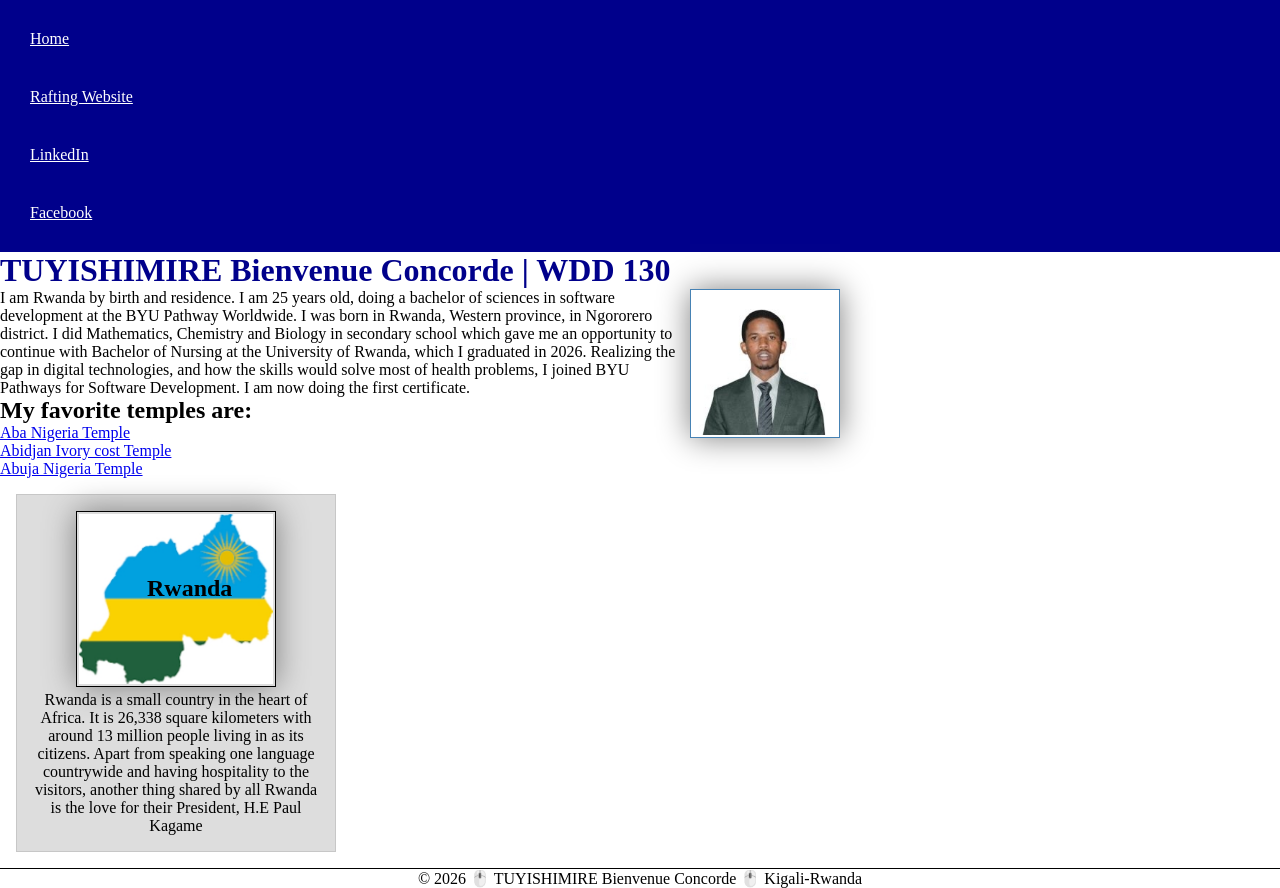
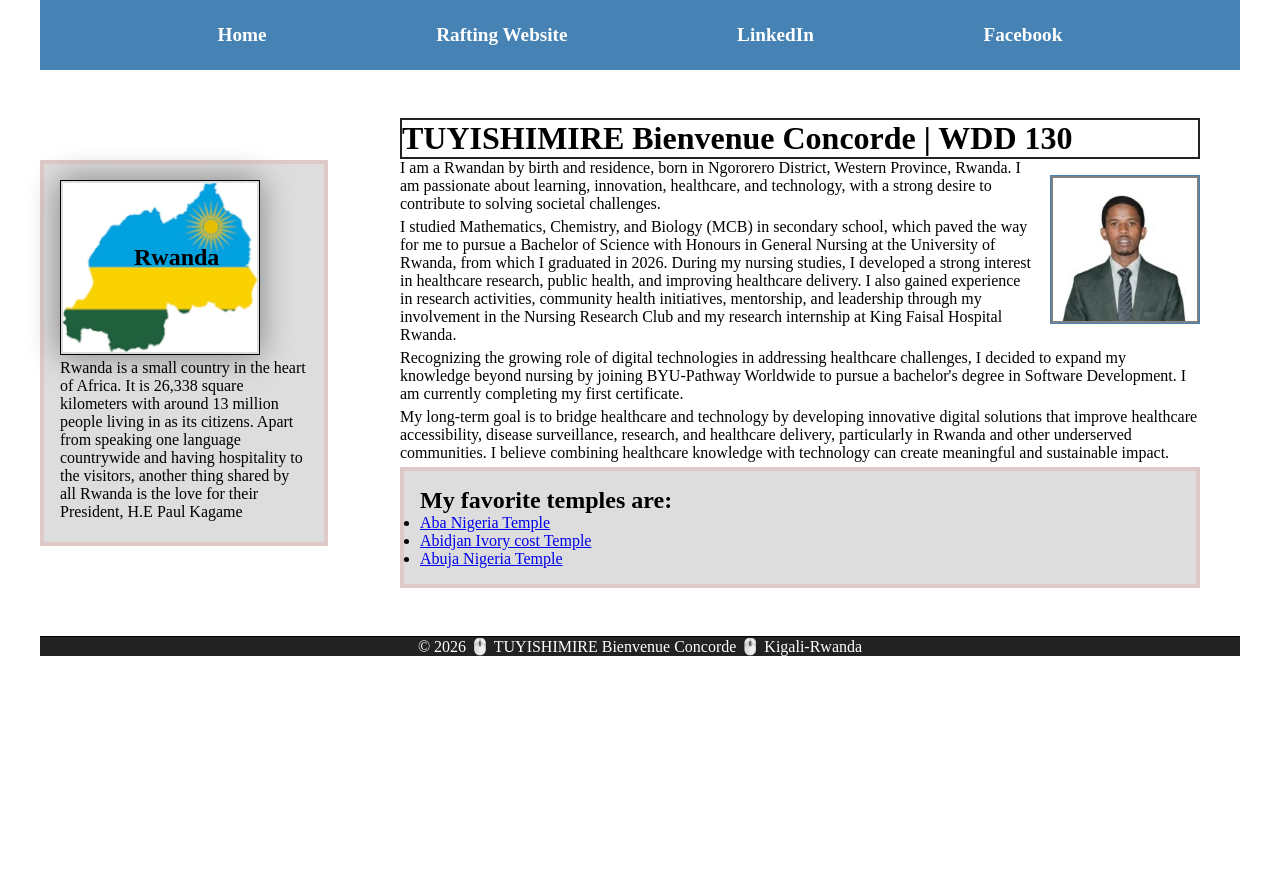
Before and after one commit to concordebienvenue/wdd130, a plain HTML site: page index.html in a window 1280 px wide. After the commit the page ends 800 px from the top, so only its background shows below. Drawn offline with Linux system fonts and the light colour scheme.

Commit message:
W04 learning activities and code along with flex and grid

```diff
--- a/index.html
+++ b/index.html
@@ -19,15 +19,17 @@
             <a href="https://www.facebook.com/profile.php?id=61589796767924">Facebook</a>
         </nav>
     </header>
+    <div class="grid">
         <main>
             <h1>TUYISHIMIRE Bienvenue Concorde | WDD 130</h1>
             <img src="images/profile.jpg" alt="Concorde profile picture" width="200">
 
-        <p>I am Rwanda by birth and residence. I am 25 years old, doing a bachelor of sciences in software development at the BYU Pathway Worldwide. I was born in Rwanda, Western province, in Ngororero district.
-            I did Mathematics, Chemistry and Biology in secondary school which gave me an opportunity to continue with Bachelor of Nursing at the University of Rwanda, which I graduated in 2026.
-            Realizing the gap in digital technologies, and how the skills would solve most of health problems, I joined BYU Pathways for Software Development. I am now doing the first certificate.</p>
+            <p>I am a Rwandan by birth and residence, born in Ngororero District, Western Province, Rwanda. I am passionate about learning, innovation, healthcare, and technology, with a strong desire to contribute to solving societal challenges.</p>
+            <p>I studied Mathematics, Chemistry, and Biology (MCB) in secondary school, which paved the way for me to pursue a Bachelor of Science with Honours in General Nursing at the University of Rwanda, from which I graduated in 2026. During my nursing studies, I developed a strong interest in healthcare research, public health, and improving healthcare delivery. I also gained experience in research activities, community health initiatives, mentorship, and leadership through my involvement in the Nursing Research Club and my research internship at King Faisal Hospital Rwanda.</p>
+            <p>Recognizing the growing role of digital technologies in addressing healthcare challenges, I decided to expand my knowledge beyond nursing by joining BYU-Pathway Worldwide to pursue a bachelor's degree in Software Development. I am currently completing my first certificate.</p>
+            <p>My long-term goal is to bridge healthcare and technology by developing innovative digital solutions that improve healthcare accessibility, disease surveillance, research, and healthcare delivery, particularly in Rwanda and other underserved communities. I believe combining healthcare knowledge with technology can create meaningful and sustainable impact.</p>
 
-        <ul>
+            <ul class="box">
                 <h2>My favorite temples are:</h2>
                 <li><a href="https://www.churchofjesuschrist.org/temples/details/aba-nigeria-temple?lang=eng" target="_blank" rel="noopener"> Aba Nigeria Temple</a></li>
                 <li><a href="https://www.churchofjesuschrist.org/temples/details/abidjan-ivory-coast-temple?lang=eng" target="_blank" rel="noopener"> Abidjan Ivory cost Temple</a></li>
@@ -39,6 +41,7 @@
             <img src="images/colored-rwanda-picture.jpg" alt="A map of Rwanda with flag colors">
             <p>Rwanda is a small country in the heart of Africa. It is 26,338 square kilometers with around 13 million people living in as its citizens. Apart from speaking one language countrywide and having hospitality to the visitors, another thing shared by all Rwanda is the love for their President, H.E Paul Kagame</p>
         </aside>
+    </div>
     <footer>
         <p>&copy; 2026 🖱️ TUYISHIMIRE Bienvenue Concorde 🖱️ Kigali-Rwanda</p>
     </footer>
--- a/styles/styles.css
+++ b/styles/styles.css
@@ -2,6 +2,13 @@
     margin: 0;
     padding: 0;
     box-sizing: border-box;
+}
+
+header,
+.grid,
+footer {
+    max-width: 1200px;
+    margin: 0 auto;
 }
 
 :root {
@@ -14,18 +21,26 @@
 }
 
 nav {
-    background-color: var(--primary-color);
-    padding: 10px;
+    background-color: steelblue;
+    padding: 1rem;
+    display: flex;
+    justify-content: space-evenly;
+    align-items: center;
 }
 
 nav a {
-    color: var(--secondary-color);
     display: block;
-    padding: 20px;
+    padding: 0.5rem;
+    text-decoration: none;
+    font-size: 1.2rem;
+    font-weight: 700;
+    color: #fff;
+
 }
 
 h1 {
-    color: var(--primary-color);
+    color: black;
+    border: 2px solid #222;
 }
 
 img {
@@ -33,28 +48,32 @@ img {
     height: var(--image-height);
     border: 1px solid var(--quaternary-color);
     padding: 2px;
-    box-shadow: 0 0 30px var(--tertiary-color);
+
 }
 
 main {
-    max-width: 840px;
+    max-width: 50rem;
+    grid-column: 2/3;
+    margin: 1rem 0;
 }
 
 aside {
+    max-width: 18rem;
     position: relative;
-    width: 20rem;
-    text-align: var(--text-alignment);
+    grid-column: 1/2;
+    grid-row: 1/2;
 }
 
 aside h2 {
     position: absolute;
     top: 80px;
-    left: 130px;
+    left: 90px;
 }
 
 aside img {
     width: 200px;
     height: var(--image-height);
+    box-shadow: 0 0 30px var(--tertiary-color);
 }
 
 main img {
@@ -63,10 +82,12 @@ main img {
     height: auto;
     border: 1px solid steelblue;
     padding: 2px;
-    box-shadow: 0 0 30px var(--tertiary-color);
+    background-color: gray;
+    margin: 1rem 0 1rem 1rem;
 }
 
 p {
+    margin-bottom: 5px;
     padding: 0;
 }
 
@@ -74,13 +95,22 @@ footer {
     margin-top: 15px;
     border-top: 1px solid #000;
     text-align: var(--text-alignment);
+    background-color: rgb(35, 34, 34);
+    color: white;
 }
 
 /* Class Selectors */
 .box {
-    margin: 1rem;
-    border: 1px solid rgb(0 0 0 / 10%);
+    border: 4px solid rgba(230, 12, 12, 0.1);
     padding: 1rem;
     background-color: #ddd;
     color: #000;
 }
+
+.grid {
+    display: grid;
+    align-items: center;
+    gap: 2rem;
+    margin-top: 2rem;
+    margin-bottom: 2rem;
+}
--- a/week04/styles/flexbox.css
+++ b/week04/styles/flexbox.css
@@ -8,6 +8,8 @@ body {
     background-color: lightyellow;
     display: flex;
     flex-wrap: wrap;
+    justify-content: space-evenly;
+    flex-direction: row;
 }
 
 .flex-item {
--- a/week04/styles/layout-exercises.css
+++ b/week04/styles/layout-exercises.css
@@ -24,17 +24,25 @@ div {
 .flex {
     background-color: #aba;
     /* write declarations here */
-
+    display: flex;
+    justify-content: center;
+    flex-direction: row;
+    align-items: center;
 }
 
 .grid {
     background-color: #abb;
     /* write declarations here */
-
+    display: grid;
+    place-items: center;
 }
 
 .container2 {
     /* write declarations here */
+    display: flex;
+    align-items: stretch;
+    flex-direction: row;
+    justify-content: space-evenly;
 
 }
 
@@ -45,12 +53,14 @@ div {
 
 .container3 {
     /* write declarations here */
+    display: grid;
+    grid-template-columns: repeat(3, 200px);
 
 }
 
 .columns-3 {
     /* write declaration here */
-
+    grid-column: 1/4;
 }
 
 .three {
```
Lines whose indentation alone changed are shown as unchanged.
